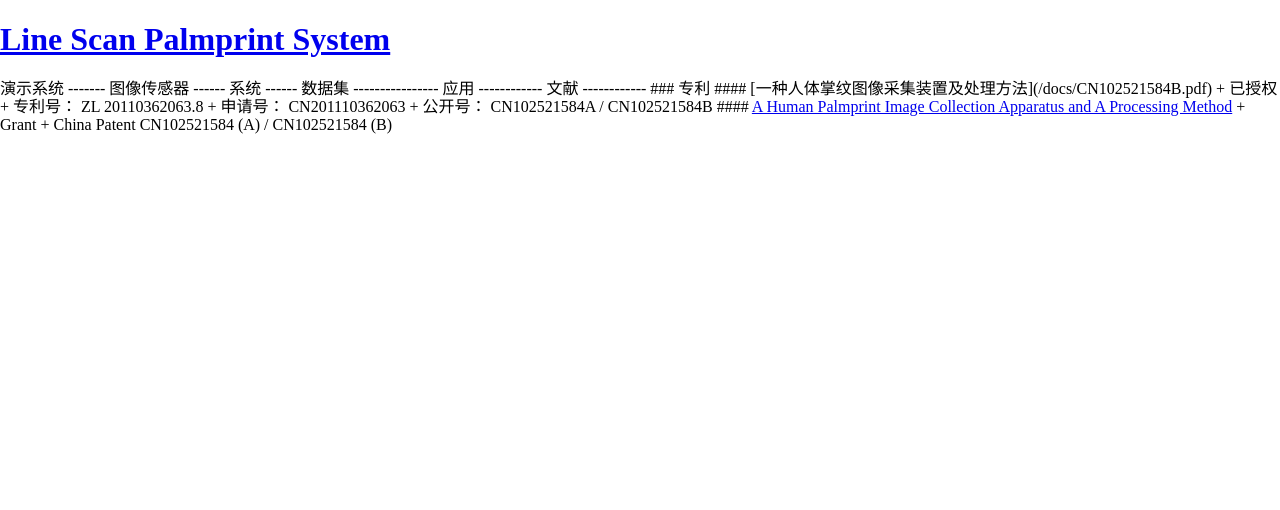
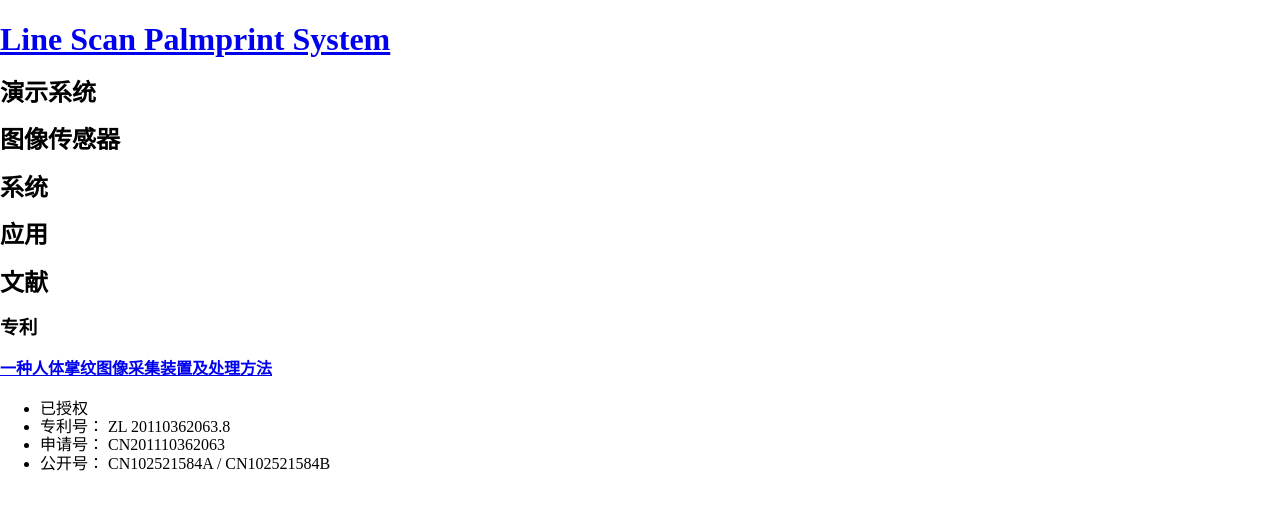
Before and after one commit to quxiaofeng/lps, a Jekyll site: the page built from cn.html, in a window 1280 px wide. Shown: the top 510 px of the page. Built offline with Jekyll 4.4.1, drawn with Linux system fonts in a browser that asks for light colours; nearby versions of some CDN libraries; library files that are not in the unit come from our copies; Markdown is read by kramdown in place of the engine named in the settings; some of the changed lines change nothing that is shown.

Commit message:
Added cn version
Signed-off-by: Xiaofeng QU <xiaofeng.qu.hk@ieee.org>

```diff
--- /dev/null
+++ b/_includes/cn.md
@@ -0,0 +1,32 @@
+演示系统
+-------
+
+
+
+图像传感器
+------
+
+
+
+系统
+------
+
+
+
+
+应用
+------------
+
+
+
+文献
+------------
+
+### 专利
+
+#### [一种人体掌纹图像采集装置及处理方法](/docs/CN102521584B.pdf)
+
++ 已授权
++ 专利号： ZL 20110362063.8
++ 申请号： CN201110362063
++ 公开号： CN102521584A / CN102521584B
--- a/cn.html
+++ b/cn.html
@@ -3,44 +3,5 @@ layout: default
 permalink: /cn/
 ---
 
-演示系统
--------
-
-
-
-图像传感器
-------
-
-
-
-系统
-------
-
-
-
-数据集
-----------------
-
-
-
-应用
-------------
-
-
-
-文献
-------------
-
-### 专利
-
-#### [一种人体掌纹图像采集装置及处理方法](/docs/CN102521584B.pdf)
-
-+ 已授权
-+ 专利号： ZL 20110362063.8
-+ 申请号： CN201110362063
-+ 公开号： CN102521584A / CN102521584B
-
-#### <a href="http://www.google.com/patents/CN102521584B?cl=en" target="_blank">A Human Palmprint Image Collection Apparatus and A Processing Method</a>
-
-+ Grant
-+ China Patent CN102521584 (A) / CN102521584 (B)
+{% capture cn %}{% include cn.md %}{% endcapture %}
+{{ cn | markdownify }}
```
